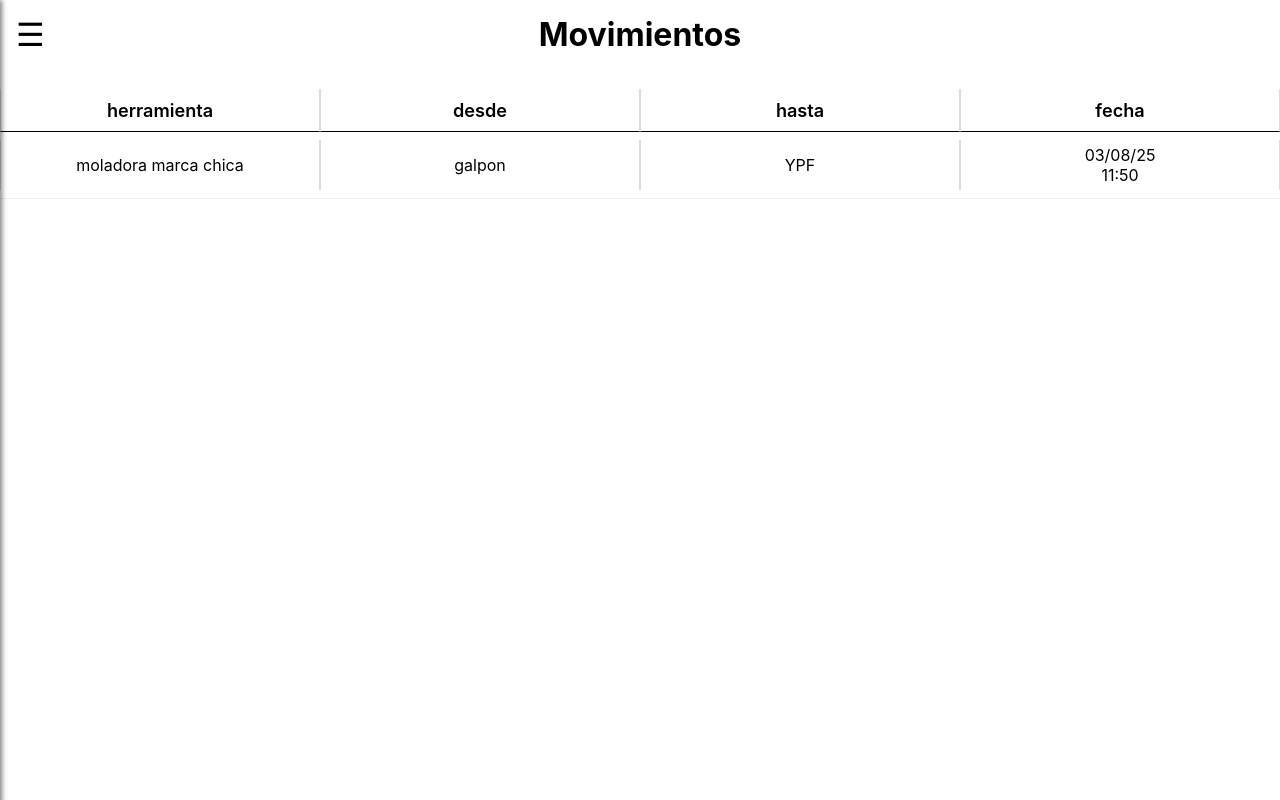
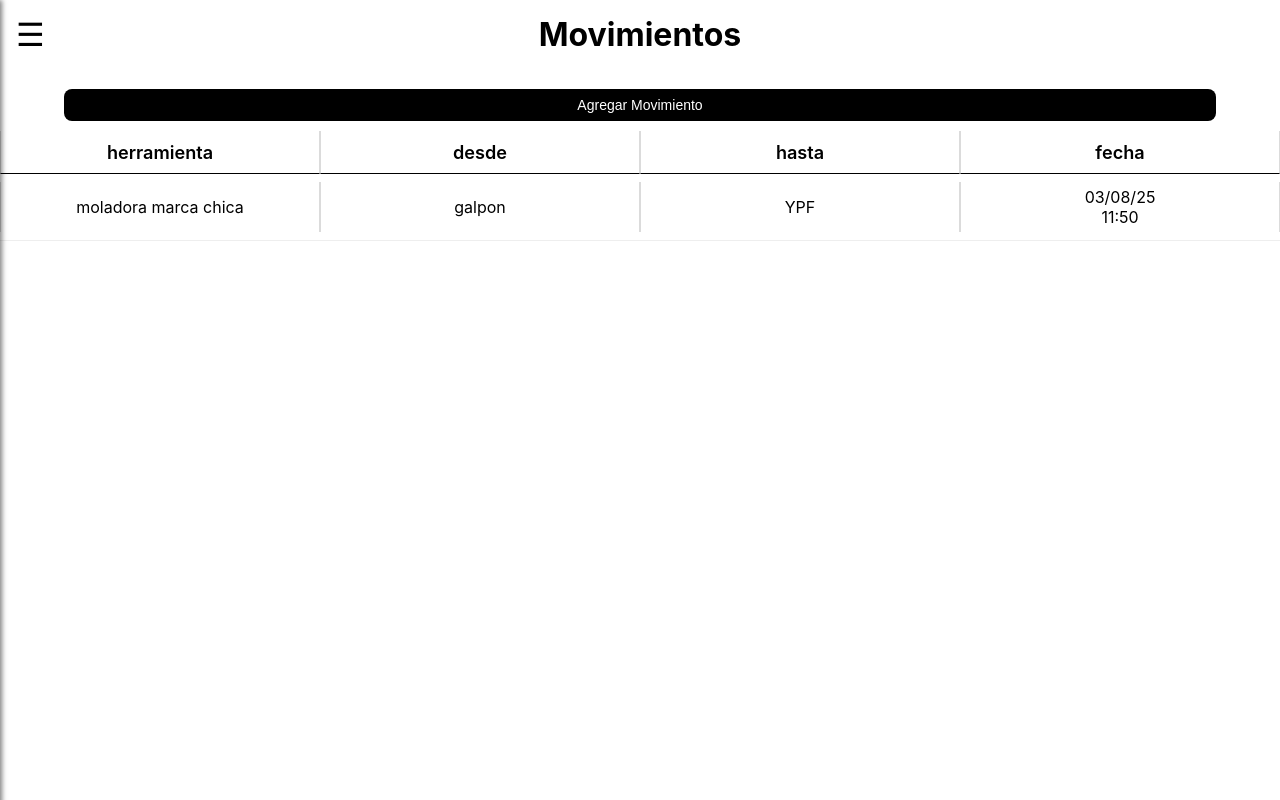
Before and after one commit to rafita055r/inventario-herramienta, a React (Create React App) app: page / in a window 1280 px wide. Built offline with nearby package versions, Linux system fonts and the light colour scheme.

Commit message:
arreglo de estilos para que todo se vea homogeneo

```diff
--- a/src/Routes/HistoryMovementRoutes.js
+++ b/src/Routes/HistoryMovementRoutes.js
@@ -1,8 +1,50 @@
+import { useState } from "react";
 import "./styles/HistoryMovements.css"
 
+const historyMovements = [
+    {toolMoved: 'moladora marca chica', from: 'galpon', to: 'YPF', date: '03/08/25', horary: '11:50'}
+]
 export default  function HistoryMovementRoutes(){
+    const [showForm, setShowForm] = useState(false);
+    const [formData, setFormData] = useState({
+        toolMoved: '',
+        from: '',
+        to: '',
+        date: '',
+        horary: ''
+    });
+
+    const toggleForm = () => setShowForm(!showForm);
+
+    const handleChange = (e) => {
+        const { name, value } = e.target;
+        setFormData(prev => ({ ...prev, [name]: value }));
+    };
+
+    const handleSubmit = (e) => {
+        e.preventDefault();
+        historyMovements.push({ ...formData });
+        setFormData({ toolMoved: '', from: '', to: '', date: '', horary: '' });
+        setShowForm(false);
+    };
+
     return(
         <section className="sectionListMovement">
+            <button className="btn-add" onClick={toggleForm}>
+                {showForm ? "Cancelar" : "Agregar Movimiento"}
+            </button>
+
+            {showForm && (
+                <form className="form-movement" onSubmit={handleSubmit}>
+                    <input name="toolMoved" placeholder="herramienta" value={formData.toolMoved} onChange={handleChange} required />
+                    <input name="from" placeholder="desde" value={formData.from} onChange={handleChange} required />
+                    <input name="to" placeholder="hasta" value={formData.to} onChange={handleChange} required />
+                    <input name="date" placeholder="fecha (dd/mm/aa)" value={formData.date} onChange={handleChange} required />
+                    <input name="horary" placeholder="hora (hh:mm)" value={formData.horary} onChange={handleChange} required />
+                    <button type="submit">Guardar</button>
+                </form>
+            )}
+
             <div className="movement-subtitleInfo">
                 <span className="span-tools">herramienta</span>
                 <span className="span-from">desde</span>
@@ -10,13 +52,19 @@ export default  function HistoryMovementRoutes(){
                 <span className="span-date">fecha</span>
             </div>
             <ul>
-                <li>
-                    <p className="p-tools">moladora marca chica</p>
-                    <p className="p-from">galpon</p>
-                    <p className="p-to">YPF</p>
-                    <p className="p-date">03/08/25<br/>
-                    11:50</p>
-                </li>
+                {
+                    historyMovements.map((movement, key)=>(
+                        <li>
+                            <p className="p-tools">{movement.toolMoved}</p>
+                            <p className="p-from">{movement.from}</p>
+                            <p className="p-to">{movement.to}</p>
+                            <p className="p-date">{movement.date}<br/>
+                            {movement.horary}
+                            </p>
+                        </li>
+                    ))
+                }
+
             </ul>
         </section>
     )
--- a/src/Routes/styles/HistoryMovements.css
+++ b/src/Routes/styles/HistoryMovements.css
@@ -3,7 +3,7 @@
 }
 
 .sectionListMovement{
-    margin-top: 20px;
+    margin-top: 10px;
     display: flex;
     flex-direction: column;
     align-items: center;
@@ -55,3 +55,47 @@
 .p-from { grid-area: 1 / 2 / 2 / 3; }
 .p-to { grid-area: 1 / 3 / 2 / 4; }
 .p-date { grid-area: 1 / 4 / 2 / 5; }
+
+/* -------------------------- */
+
+.btn-add {
+    background-color: #000;
+    color: white;
+    border: none;
+    padding: 8px 16px;
+    margin: 10px 0;
+    border-radius: 8px;
+    cursor: pointer;
+    font-size: 14px;
+    width: 90%;
+}
+.btn-add:hover{
+    background-color: #333;
+}
+
+.form-movement {
+    display: flex;
+    flex-direction: column;
+    gap: 8px;
+    margin-bottom: 20px;
+}
+
+.form-movement input {
+    padding: 6px;
+    border: 1px solid #ccc;
+    border-radius: 4px;
+    font-size: 14px;
+}
+
+.form-movement button {
+    background-color: #008060;
+    color: white;
+    border: none;
+    padding: 8px;
+    border-radius: 4px;
+    cursor: pointer;
+    font-size: 14px;
+}
+.form-movement button:hover{
+    background-color: #00664d;
+}
--- a/src/Routes/styles/Tools.css
+++ b/src/Routes/styles/Tools.css
@@ -63,15 +63,17 @@
     display: block;
     margin: 0 auto 1rem auto;
     padding: 8px 16px;
-    background-color: #ffffff;
+    background-color: #000;
+    color: white;
     border: 1px solid #ccc;
     border-radius: 6px;
     cursor: pointer;
     transition: 0.2s;
+    width: 90%;
 }
 
 .add-tool-btn:hover {
-    background-color: #f3f3f3;
+    background-color: #333;
 }
 
 .tool-form {
@@ -93,7 +95,7 @@
 
 .submit-btn {
     padding: 6px 12px;
-    background-color: #2c7be5;
+    background-color: #008060;
     color: white;
     border: none;
     border-radius: 4px;
@@ -101,7 +103,7 @@
 }
 
 .submit-btn:hover {
-    background-color: #1a5ecb;
+    background-color: #00664d;
 }
 
 li {
```
